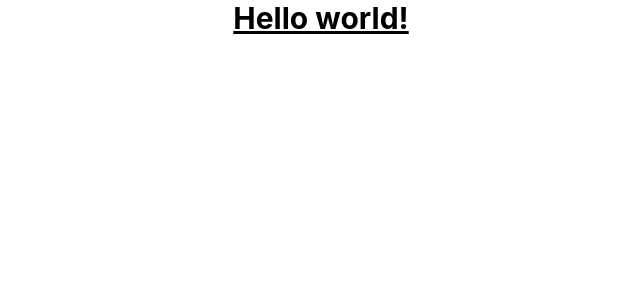
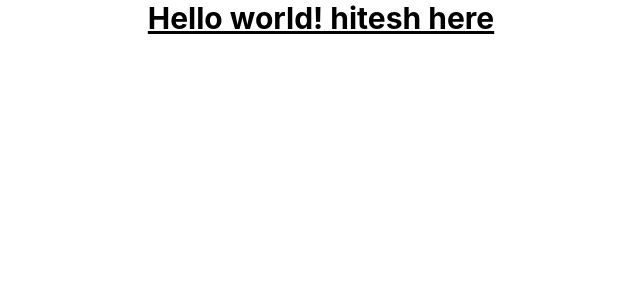
Before and after one commit to nipunagarwal4235/fuzzy-spoon, a React (Create React App) app: page / in a window 1280 px wide. Shown: the top 300 px of the page, without its empty margins (319-959 px from the left). Built offline with nearby package versions, Linux system fonts and the light colour scheme.

Commit message:
checking for pr

```diff
--- a/src/App.js
+++ b/src/App.js
@@ -4,7 +4,8 @@ function App() {
   return (
     <div className="App">
       <h1 className="text-3xl font-bold underline">
-        Hello world!
+        Hello world! hitesh here
+
       </h1>
     </div>
   );
```
